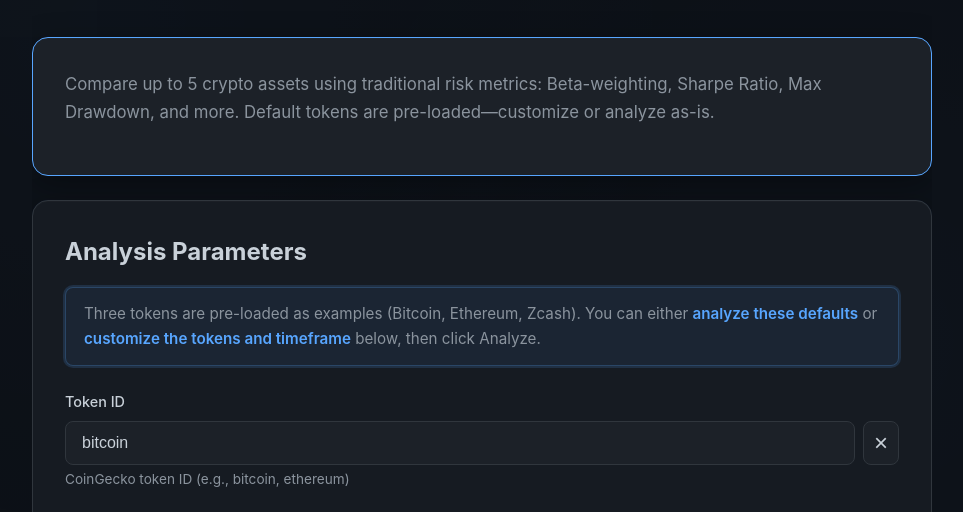
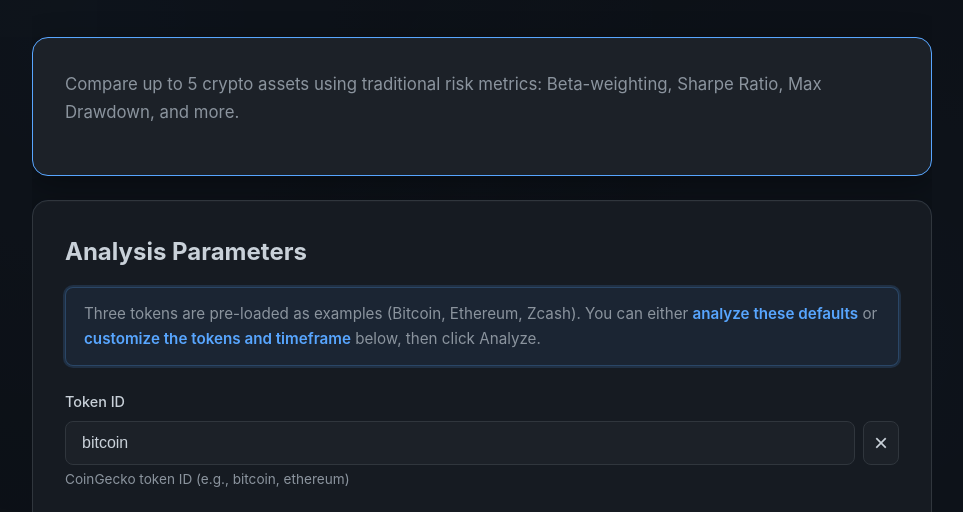
Before and after one commit to sagefoster/crypto-risk-analyzer, a website: page public/index.html in a window 1280 px wide. Shown: the part 218-730 px from the top of the page, without its empty margins (158-1121 px from the left). Drawn offline with Linux system fonts and the light colour scheme.

Commit message:
Updated copy to exact specification and verified risk-free rate removal
Copy Update:
1. Updated Info Card Text
   - Removed "Default tokens are pre-loaded—customize or analyze as-is."
   - Now: "Compare up to 5 crypto assets using traditional risk metrics: Beta-weighting, Sharpe Ratio, Max Drawdown, and more."
   - Cleaner, more concise
   - Matches user's exact specification

2. Subheader Confirmed
   - Kept as: "Traditional risk metrics for crypto assets"
   - No changes needed

Risk-Free Rate Verification:
1. Confirmed Removal
   - No risk-free rate elements in HTML
   - createRiskFreeRateSection() function exists but is NOT called
   - No display of risk-free rate at bottom
   - Already removed in previous commit

Result:
   ✅ Copy matches exact specification
   ✅ Subheader unchanged
   ✅ Risk-free rate completely removed from bottom
   ✅ Cleaner, more focused UI

```diff
--- a/public/index.html
+++ b/public/index.html
@@ -15,7 +15,7 @@
 
         <div class="card info-card">
             <p class="overview">
-                Compare up to 5 crypto assets using traditional risk metrics: Beta-weighting, Sharpe Ratio, Max Drawdown, and more. Default tokens are pre-loaded—customize or analyze as-is.
+                Compare up to 5 crypto assets using traditional risk metrics: Beta-weighting, Sharpe Ratio, Max Drawdown, and more.
             </p>
         </div>
 
```
